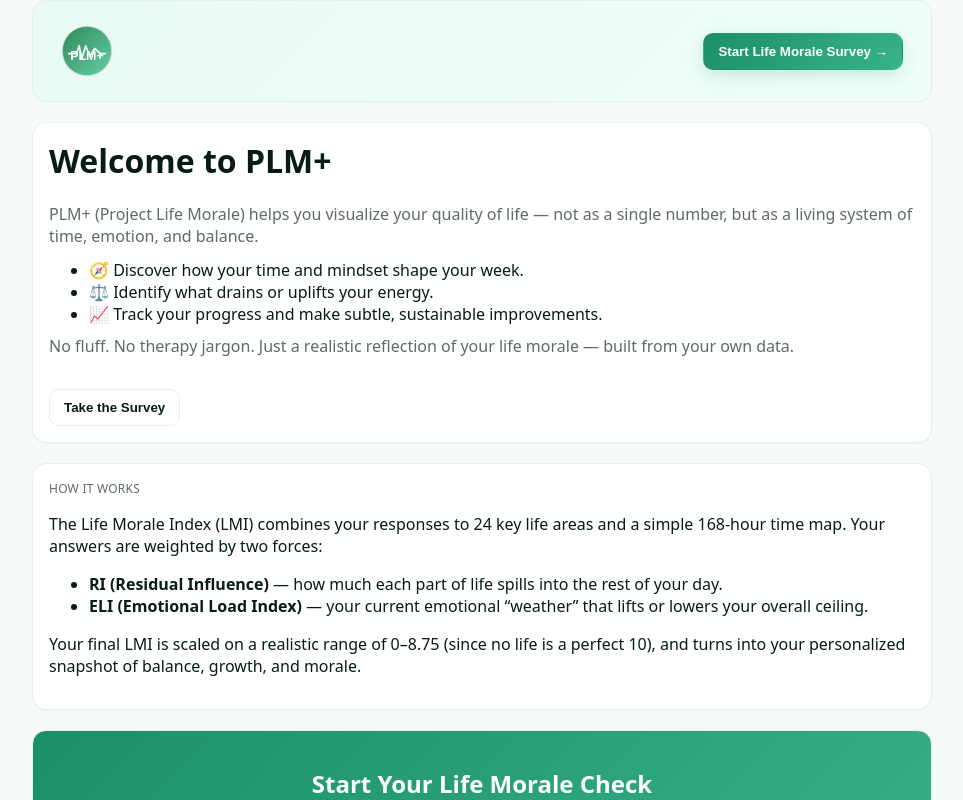
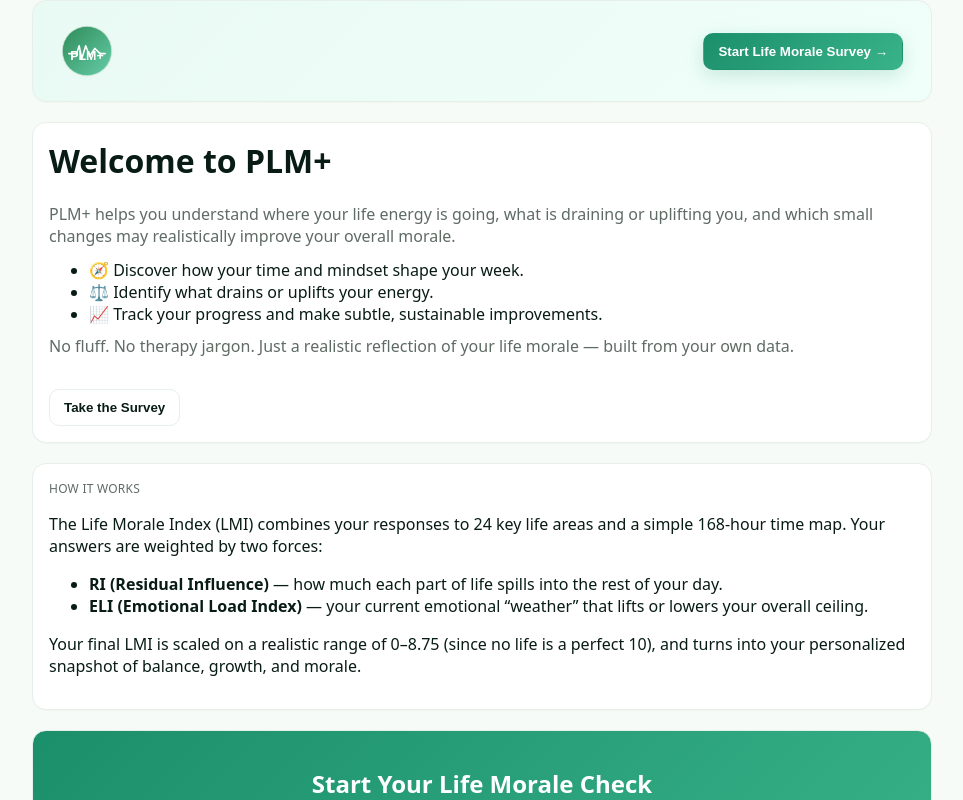
Before and after one commit to malikmuhammad1110-gif/ProjectLifeMoralePlus3, a Next.js app: page / in a window 1280 px wide. Shown: the top 800 px of the page, without its empty margins (158-1121 px from the left). Built offline with nearby package versions, Linux system fonts and the light colour scheme.

Commit message:
Update page.tsx

```diff
--- a/app/page.tsx
+++ b/app/page.tsx
@@ -33,8 +33,7 @@ export default function Home() {
       <div className="card">
         <h1 style={{ marginTop: 0 }}>Welcome to PLM+</h1>
         <p className="muted" style={{ marginBottom: 12 }}>
-          PLM+ (Project Life Morale) helps you visualize your quality of life — not as a single number,
-          but as a living system of time, emotion, and balance.
+          PLM+ helps you understand where your life energy is going, what is draining or uplifting you, and which small changes may realistically improve your overall morale.
         </p>
         <ul style={{ marginTop: 0, marginBottom: 10 }}>
           <li>🧭 Discover how your time and mindset shape your week.</li>
```
